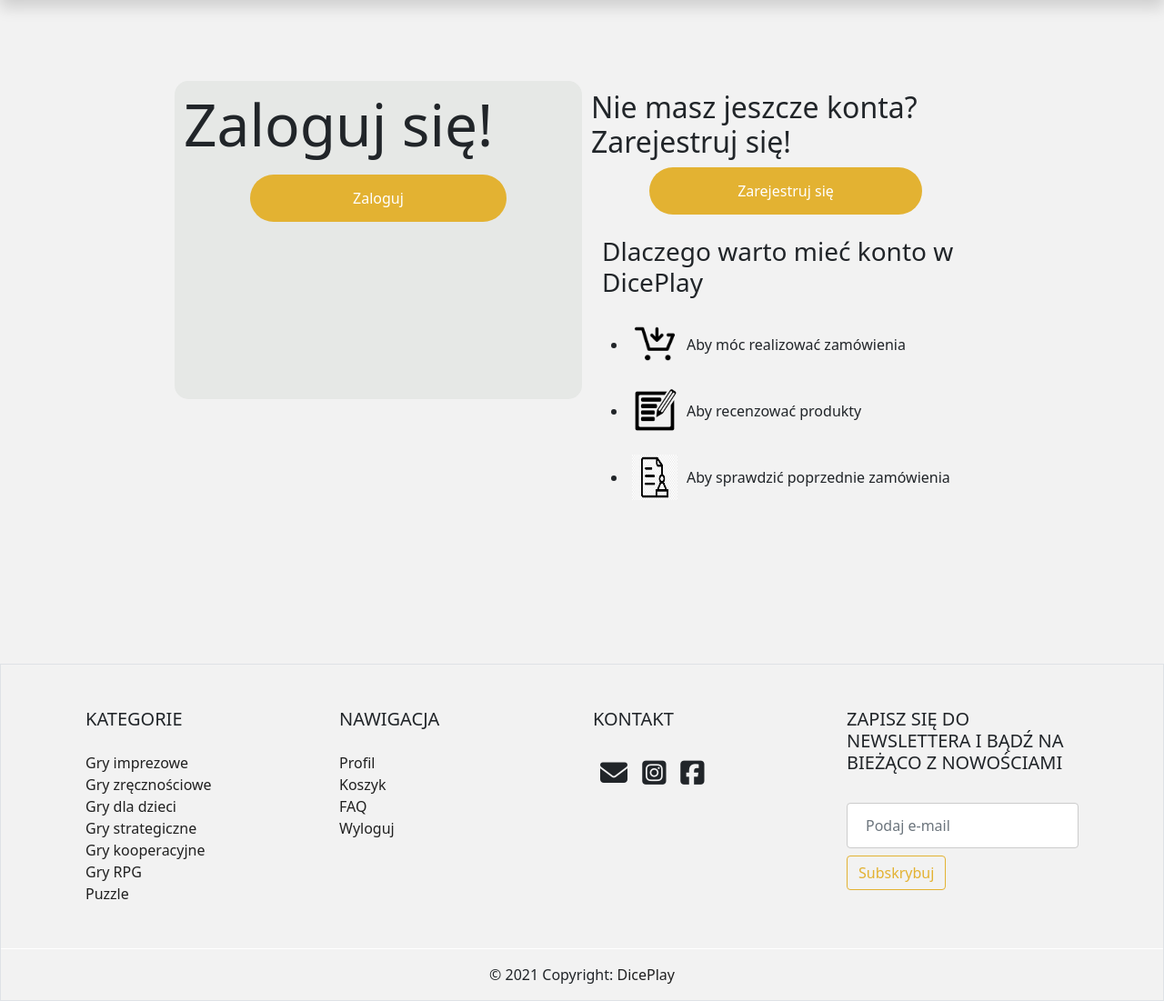
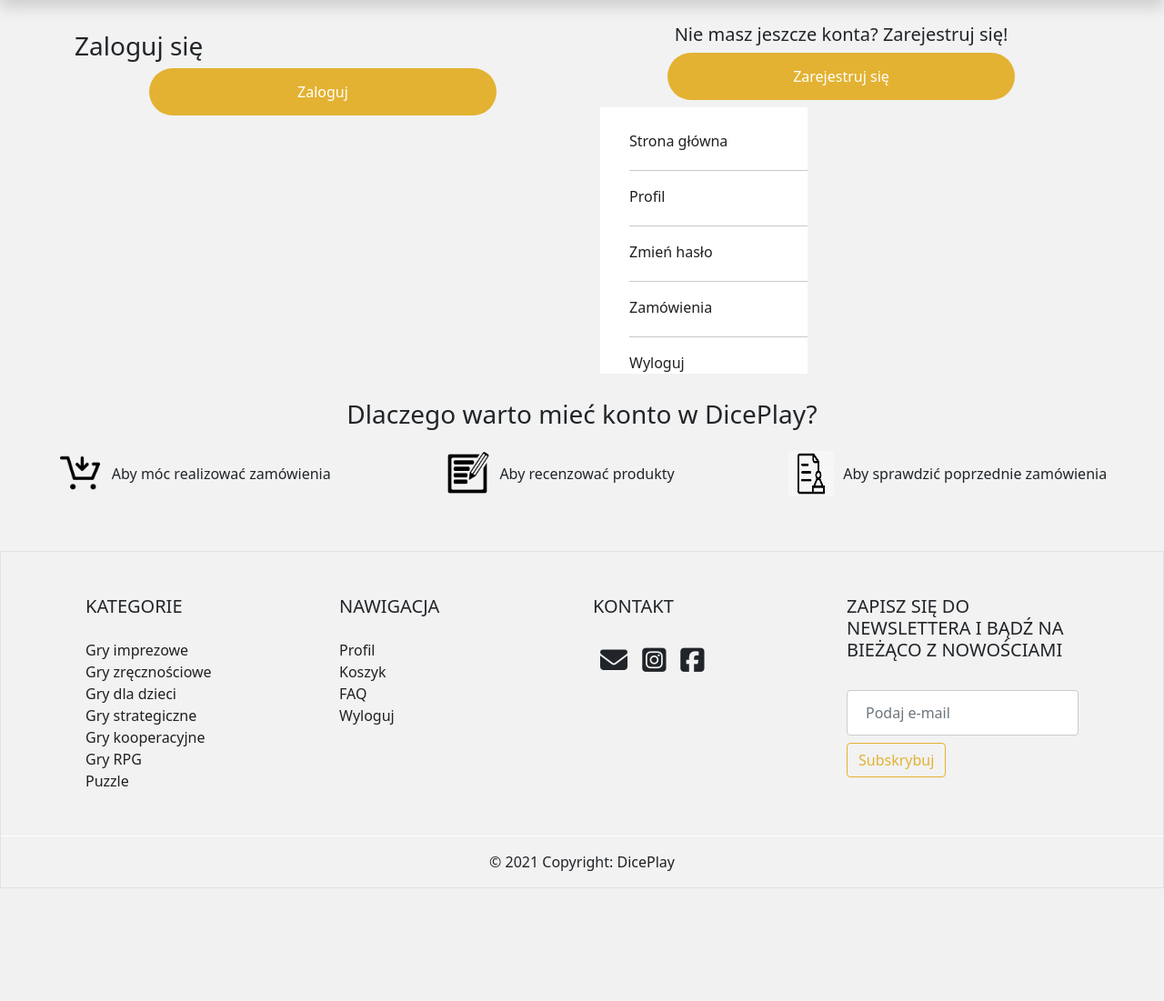
Before and after one commit to pKucinski/wypozyczalnia-gier, a Django app: template templates/registration/login.html in a window 1280 px wide. Shown: the part 286-1387 px from the top of the page at 91% size. After the commit the page ends 1263 px from the top, so only its background shows below. Run offline with Django 3.2, Linux system fonts and the light colour scheme; the template is opened without the code that fills it, so the values that code supplies are empty; some libraries are stand-ins or nearby versions.

Commit message:
Update login.html

```diff
--- a/templates/registration/login.html
+++ b/templates/registration/login.html
@@ -3,10 +3,11 @@
 {% block body %}
 {% load static %}
 
-<div class="loginpage">
-    <div class="column" id="leftpage">
-        <h1 class="display-3">Zaloguj się!</h1>
-        <div class="container">
+<div class="container">
+  <div class="row">
+    <div class="col">
+        <h3 class="pt-2">Zaloguj się</h3>
+        </hr>
         <form method="post">
             {% csrf_token %}
             {{ form.non_field_errors }}
@@ -23,27 +24,35 @@
             <input type="submit" class="login-button" id="loginbutton" value="Zaloguj" />
 
         </form>
-        </div>
-    </div>
-     <div class="column" id="rightpage">
-        <h2>Nie masz jeszcze konta? Zarejestruj się!</h2>
-         <a href="/registration/"> <input type="submit" class="login-button" id="goToRegistrationButton" value="Zarejestruj się" /></a>
-
-        <div class="container">
-            <p><h3>Dlaczego warto mieć konto w DicePlay</h3></p>
-            <div class="registration_right_page_login">
-                <li class="nav-item">
-                    <img src="{% static 'img/basket.png'%}" class="registration_page_img" alt="...">Aby móc realizować zamówienia
-                </li>
-                <li class="nav-item">
-                    <img src="{% static 'img/writing-icon.png'%}" class="registration_page_img" alt="...">Aby recenzować produkty
-                </li>
-                <li class="nav-item">
-                    <img src="{% static 'img/last_order.png'%}" class="registration_page_img" alt="...">Aby sprawdzić poprzednie zamówienia
-                </li>
-            </div>
 
         </div>
+     <div class="col">
+         <h5 class="d-flex justify-content-center">Nie masz jeszcze konta? Zarejestruj się!</h5>
+            <a href="/registration/"> <input type="submit" class="login-button" value="Zarejestruj się" /></a>
+
+         <div id="profile-list"  class="col-5 m-2"style="background-color: white;">
+             <ul>
+                 <a href="/"><li>Strona główna</li></a>
+                 <hr/>
+                 <a href="/profil"><li>Profil</li></a>
+                 <hr/>
+                 <a href="/haslo"><li>Zmień hasło</li></a>
+                 <hr/>
+                 <a href="/zamowienia"><li>Zamówienia</li></a>
+                 <hr/>
+                 <a href="/logout"><li>Wyloguj</li></a>
+             </ul>
+        </div>
+     </div>
+  </div>
+</div>
+    <div class="d-flex justify-content-around">
+          <div class="p-2"><h3>Dlaczego warto mieć konto w DicePlay?</h3></div>
+    </div>
+    <div class="d-flex justify-content-around">
+          <div class="p-2"><img src="{% static 'img/basket.png'%}" class="registration_page_img" alt="...">Aby móc realizować zamówienia</div>
+          <div class="p-2"><img src="{% static 'img/writing-icon.png'%}" class="registration_page_img" alt="...">Aby recenzować produkty</div>
+          <div class="p-2"><img src="{% static 'img/last_order.png'%}" class="registration_page_img" alt="...">Aby sprawdzić poprzednie zamówienia</div>
     </div>
 </div>
 {% endblock %}
```
